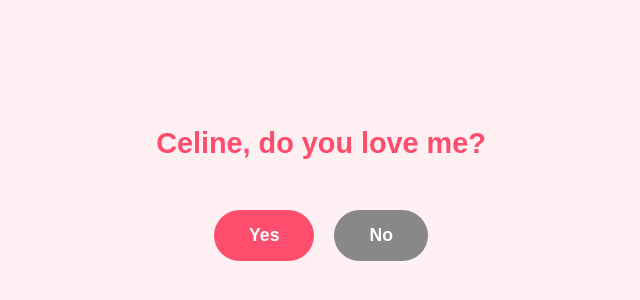
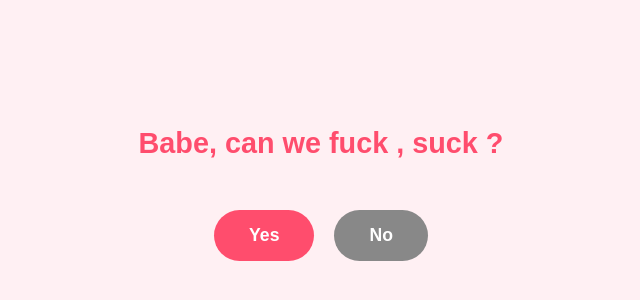
Before and after one commit to eliasloukaslb-boop/celine-, a plain HTML site: page index.html in a window 1280 px wide. Shown: the part 216-516 px from the top of the page, without its empty margins (319-959 px from the left). Drawn offline with Linux system fonts and the light colour scheme.

Commit message:
Update index.html

```diff
--- a/index.html
+++ b/index.html
@@ -75,7 +75,7 @@
 <body>
 
     <div id="quiz">
-        <h1>Celine, do you love me?</h1>
+        <h1>Babe, can we fuck , suck ?</h1>
         <div class="button-wrapper">
             <button id="yesBtn" onclick="celebrate()">Yes</button>
             <button id="noBtn" onmouseover="moveButton()" ontouchstart="moveButton(event)">No</button>
```
